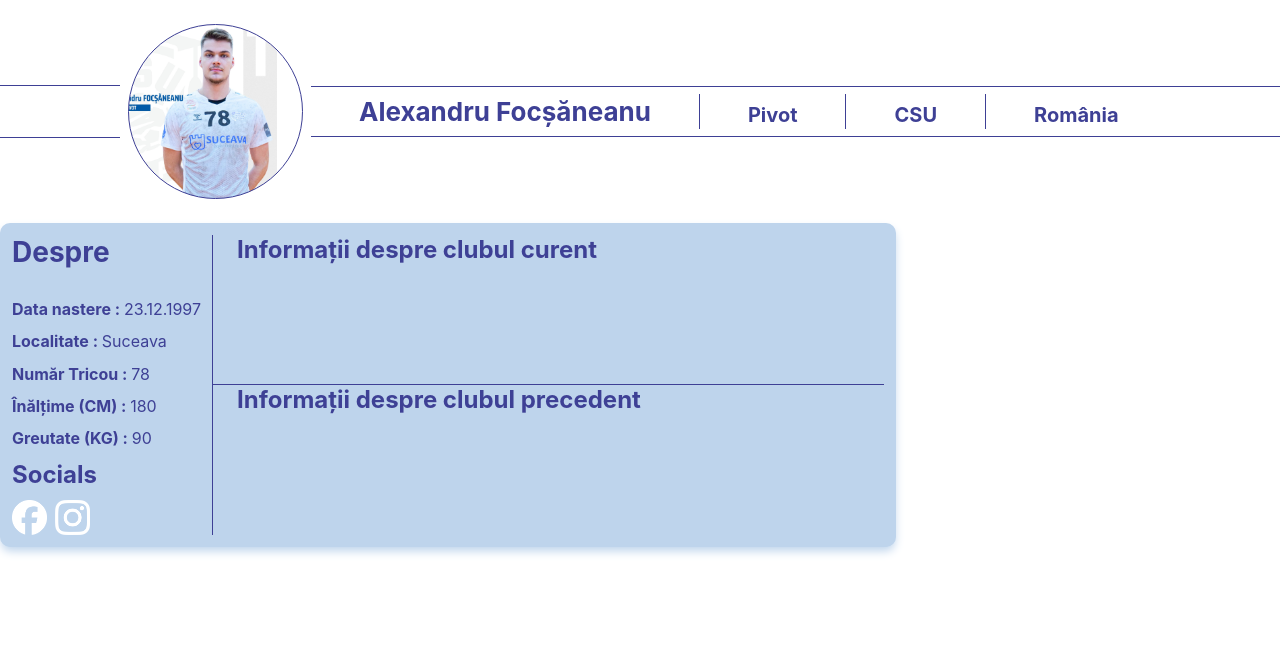
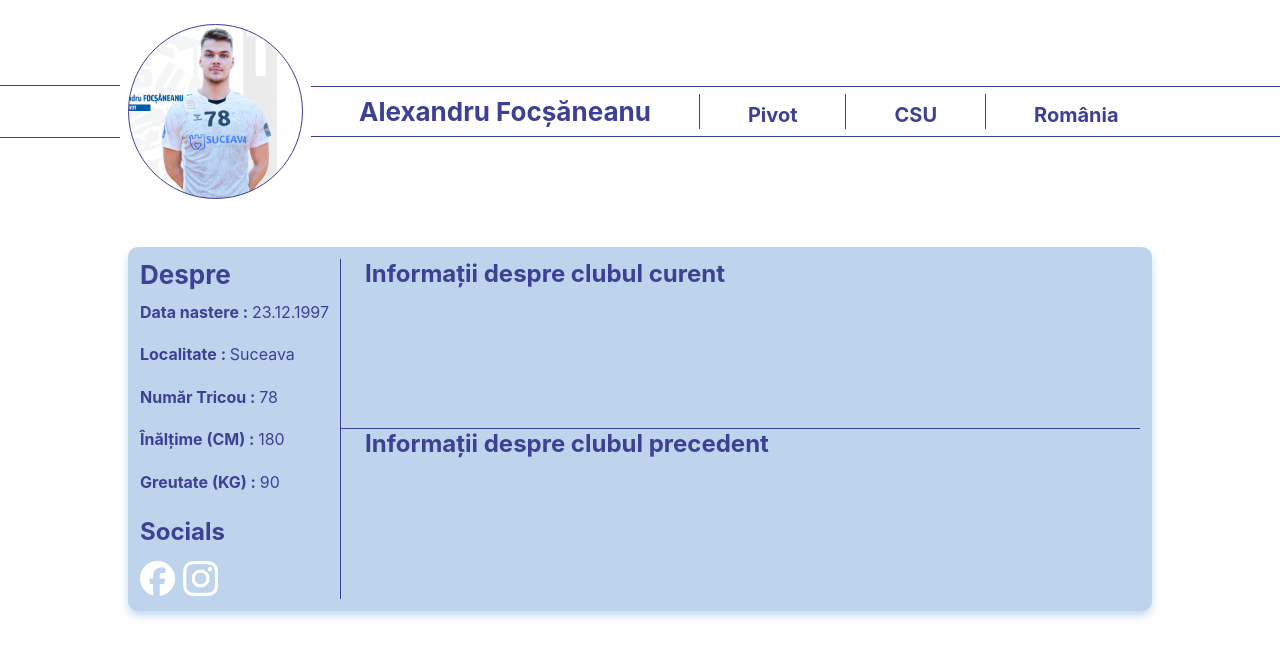
Before and after one commit to Top-Gs/csu, a React (Create React App) app in the folder frontend-csu/: page / in a window 1280 px wide. Shown: the top 658 px of the page. Built offline with nearby package versions, Linux system fonts and the light colour scheme.

Commit message:
Update components to work well within the page.

```diff
--- a/frontend-csu/src/components/PlayerInfoCard.js
+++ b/frontend-csu/src/components/PlayerInfoCard.js
@@ -1,5 +1,3 @@
-// TODO JS si styling
-
 // React Imports
 import React from "react";
 
--- a/frontend-csu/src/components/componentsUI/Footer.css
+++ b/frontend-csu/src/components/componentsUI/Footer.css
@@ -37,6 +37,7 @@
    height: 45px;
 }
 .footer-paragraph {
+   font-size: 16px;
    width: 150px;
    height: 35px;
    color: var(--navbar_links_clr);
--- a/frontend-csu/src/components/componentsUI/PlayerInfoCard.css
+++ b/frontend-csu/src/components/componentsUI/PlayerInfoCard.css
@@ -4,14 +4,15 @@
 }
 /* The container */
 .player-info-content-container {
-   width: 70vw;
+   width: 80vw;
    display: grid;
    grid-template-columns: 200px 1fr;
-   grid-template-rows: repeat(4, 75px);
+   grid-template-rows: repeat(4, 85px);
    background-color: var(--bg_gradient_blue);
    border-radius: 10px;
    padding: 12px;
    box-shadow: 0 5px 10px -1px var(--bg_gradient_blue);
+   margin: 24px auto;
 }
 
 /* The items */
@@ -42,13 +43,14 @@
    display: flex;
    flex-flow: column nowrap;
 }
+
+.player-info-about__title {
+   flex: 2;
+   font-size: 26px;
+}
 .player-info-about-container * {
    flex: 1;
    font-weight: bold;
-}
-.player-info-about__title {
-   flex: 2;
-   font-size: 28px;
 }
 .player-about__item {
    font-weight: normal;
@@ -63,6 +65,7 @@
 }
 .player-socials-title {
    font-size: 24px;
+   text-align: left;
 }
 .player-sm-container {
    display: flex;
```
